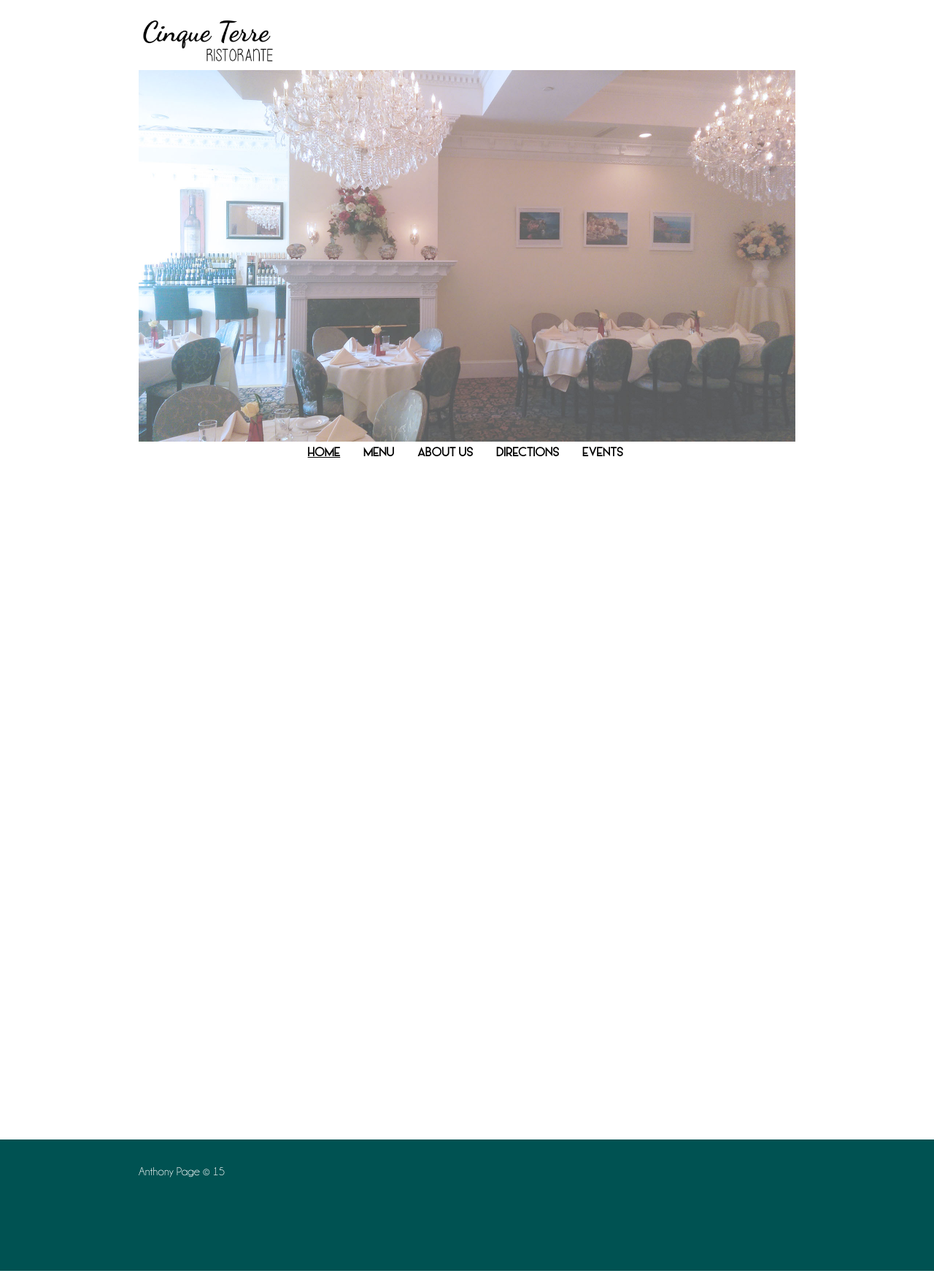
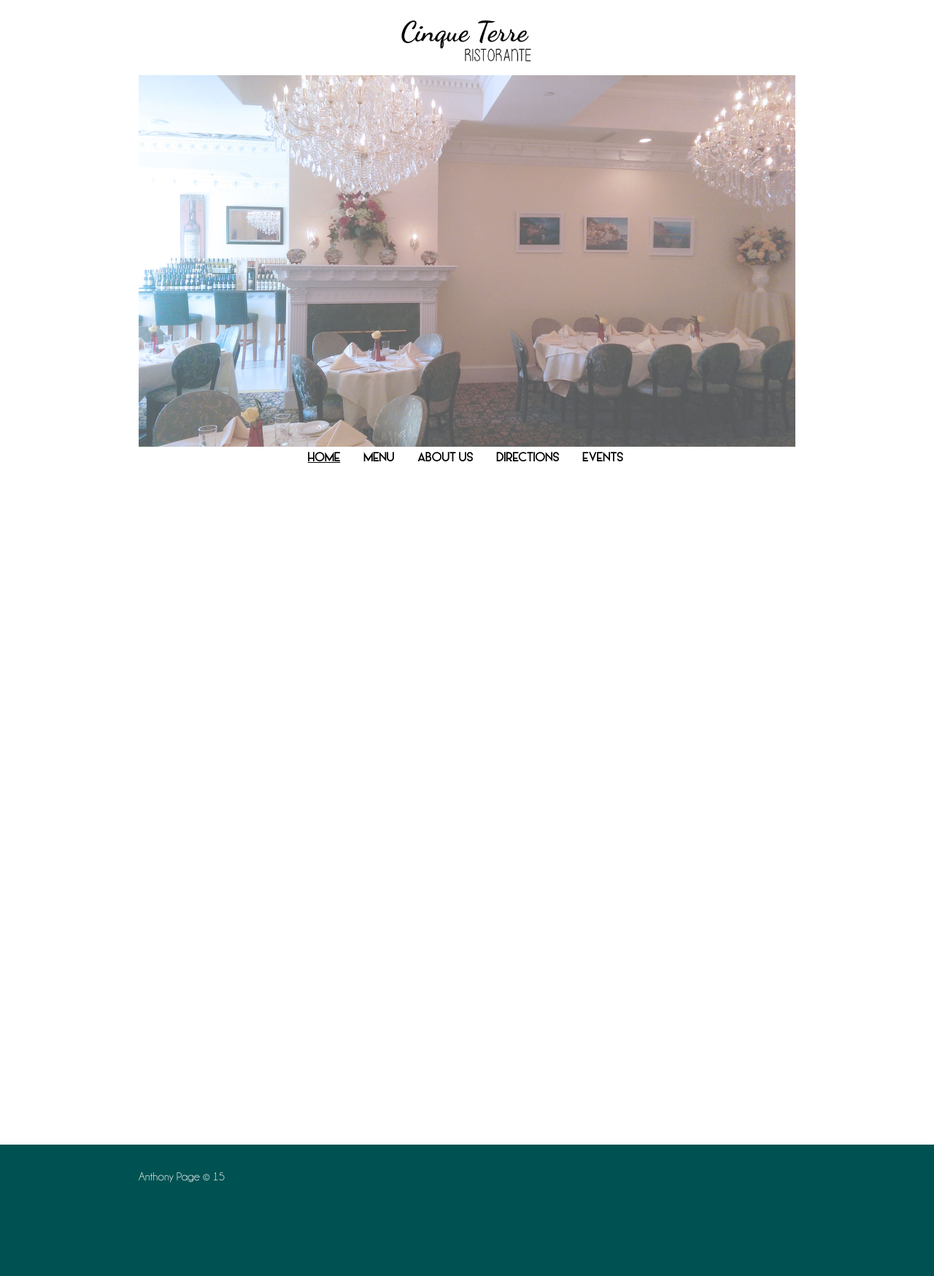
Before and after one commit to cinqueterreli/cinqueterre.github.io, a Jekyll site: the page built from 00index.html, in a window 1280 px wide. Shown: the whole page at 73% size. Built offline with Jekyll 4.4.1, drawn with Linux system fonts in a browser that asks for light colours.

Commit message:
margin edit

```diff
--- a/css/main.css
+++ b/css/main.css
@@ -104,14 +104,12 @@ a:hover {
 	}
 }
 .site-title {
-	margin: 0 auto;
 }
 
 .site-logo {
 	max-width:200px;
 	max-height:80px;
-	margin: 0 auto;
-	float:left;
+	margin: -5 auto;
 }
 
 .site-title:hover {
```
